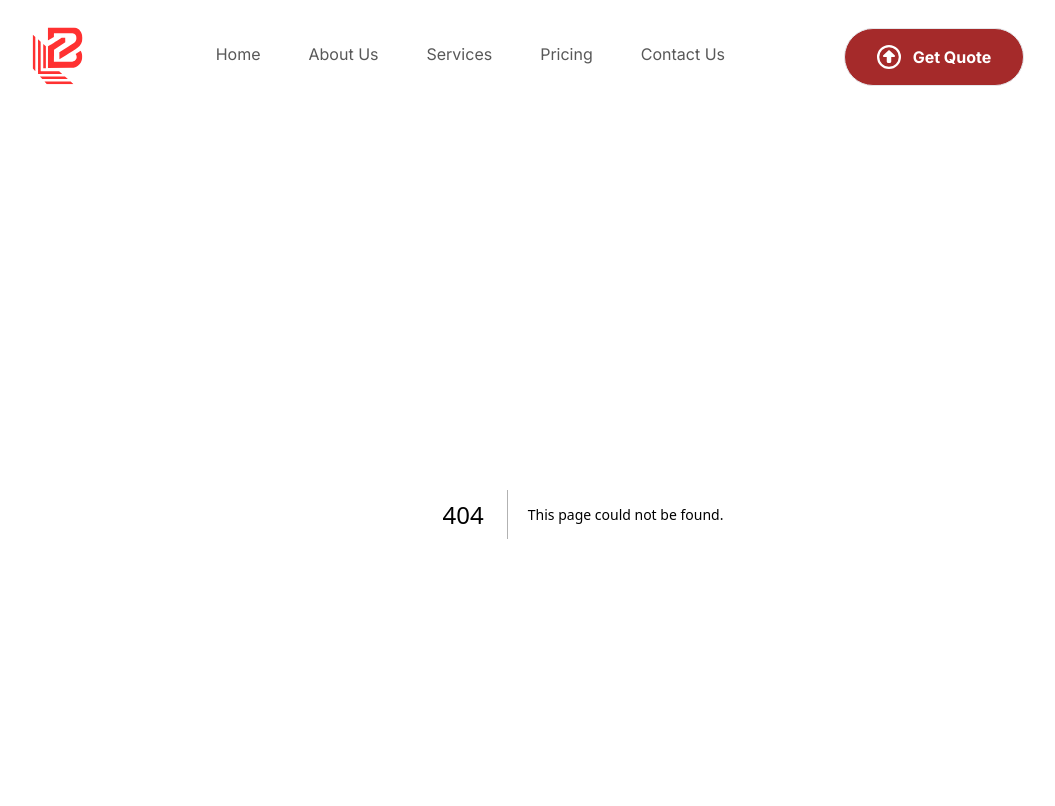
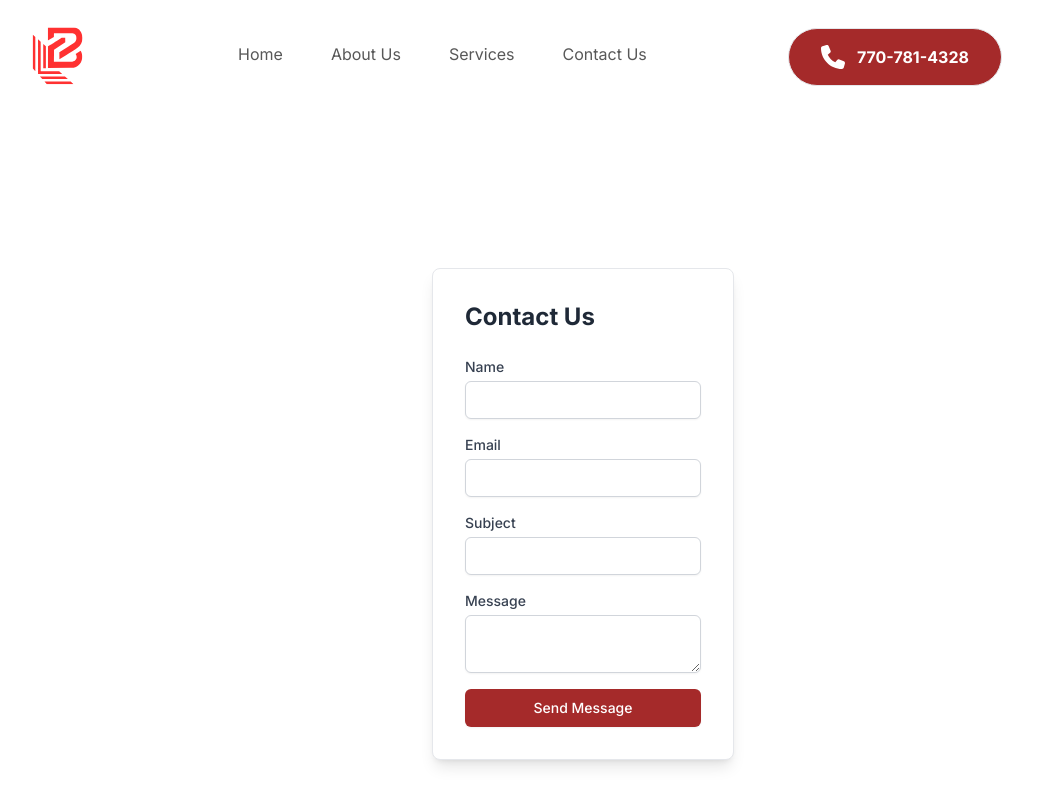
Before and after one commit to LucianBellevue/airotron-website, a Next.js app: page /contact-us in a window 1280 px wide. Before the commit this address had no page. Shown: the top 806 px of the page, without its empty margins (57-1112 px from the left). Built offline with nearby package versions, Linux system fonts and the light colour scheme.

Commit message:
added page for contact section and form

```diff
--- /dev/null
+++ b/app/contact-us/page.tsx
@@ -0,0 +1,19 @@
+"use client";
+import React from 'react'
+import Head from 'next/head';
+import ContactForm from "@/components/ContactForm"
+
+const ContactUs: React.FC = () => {
+  return (
+    <div id='contact-us'>
+      <Head>
+        <title>Contact Us</title>
+      </Head>
+      <main className='flex justify-center items-center min-h-screen bg-white'>
+        <ContactForm />
+      </main>
+    </div>
+  )
+}
+
+export default ContactUs
--- a/app/page.tsx
+++ b/app/page.tsx
@@ -3,8 +3,8 @@ import Head from "next/head";
 
 export default function Home() {
   return (
-    <h1 className="font-bold text-red-500 text-2xl">
-      Hello World
-    </h1>
+    <>
+
+    </>
   );
 }
--- a/components/BurgerMenu.tsx
+++ b/components/BurgerMenu.tsx
@@ -44,11 +44,11 @@ const BurgerMenu: React.FC = () => {
             )}
         </div>
         {isOpen && (
-            <ul className='absolute right-0 mt-2 w-[90vw] m-1 bg-white border border-gray-200 rounded-md shadow-lg'>
+            <ul className='absolute right-0 mt-2 w-[90vw] m-1 bg-white border border-gray-200 rounded-md shadow-lg ease-in transition-all duration-300'>
                 {NAV_LINKS.map((link) => (
                 <Link href={link.href}
                 key={link.key}
-                className='text-3xl flexCenter uppercase  px-4 py-2 text-gray-800 hover:font-bold transition duration-150'
+                className='text-3xl flexCenter uppercase  px-4 py-2 text-gray-800 hover:font-bold transition ease-in duration-150'
                 onClick={closeMenu}>
                     {link.label}
                 </Link>
--- a/components/Button.tsx
+++ b/components/Button.tsx
@@ -5,12 +5,13 @@ type ButtonProps ={
     title: string;
     icon?: string;
     variant: 'btn_dark_red'
+    className?: string;
 }
 
-const Button = ({type, title, icon, variant}: ButtonProps) => {
+const Button = ({type, title, icon, variant, className}: ButtonProps) => {
   return (
     <button
-        className={`flexCenter gap-3 rounded-full border ${variant}`}
+        className={`flexCenter gap-3 rounded-full border cursor-pointer ${variant}`}
         type={type}
         >
         {icon && <Image src={icon} alt={title} width={24} height={24} />}
--- /dev/null
+++ b/components/ContactForm.tsx
@@ -0,0 +1,84 @@
+import React from 'react'
+import { useState, FormEvent } from 'react';
+
+const ContactForm: React.FC = () => {
+  const [name, setName] = useState('');
+  const [email, setEmail] = useState('');
+  const [subject, setSubject] = useState('');
+  const [message, setMessage] = useState('');
+
+  const handleSubmit = (e: FormEvent) => {
+    e.preventDefault();
+    // Handle form submission logic here
+    console.log({ name, email, subject, message });
+  };
+
+  return (
+    <div className="max-w-md mx-auto bg-white p-8 border border-gray-200 rounded-lg shadow-lg">
+      <h2 className="text-2xl font-bold mb-6 text-gray-800">Contact Us</h2>
+      <form onSubmit={handleSubmit} className="space-y-4">
+        <div>
+          <label htmlFor="name" className="block text-sm font-medium text-gray-700">
+            Name
+          </label>
+          <input
+            type="text"
+            id="name"
+            className="mt-1 block w-full px-3 py-2 border border-gray-300 rounded-md shadow-sm focus:ring-indigo-500 focus:border-indigo-500 sm:text-sm"
+            value={name}
+            onChange={(e) => setName(e.target.value)}
+            required
+          />
+        </div>
+        <div>
+          <label htmlFor="email" className="block text-sm font-medium text-gray-700">
+            Email
+          </label>
+          <input
+            type="email"
+            id="email"
+            className="mt-1 block w-full px-3 py-2 border border-gray-300 rounded-md shadow-sm focus:ring-indigo-500 focus:border-indigo-500 sm:text-sm"
+            value={email}
+            onChange={(e) => setEmail(e.target.value)}
+            required
+          />
+        </div>
+        <div>
+          <label htmlFor="subject" className="block text-sm font-medium text-gray-700">
+            Subject
+          </label>
+          <input
+            type="text"
+            id="subject"
+            className="mt-1 block w-full px-3 py-2 border border-gray-300 rounded-md shadow-sm focus:ring-indigo-500 focus:border-indigo-500 sm:text-sm"
+            value={subject}
+            onChange={(e) => setSubject(e.target.value)}
+            required
+          />
+        </div>
+        <div>
+          <label htmlFor="message" className="block text-sm font-medium text-gray-700">
+            Message
+          </label>
+          <textarea
+            id="message"
+            className="mt-1 block w-full px-3 py-2 border border-gray-300 rounded-md shadow-sm focus:ring-indigo-500 focus:border-indigo-500 sm:text-sm"
+            value={message}
+            onChange={(e) => setMessage(e.target.value)}
+            required
+          />
+        </div>
+        <div>
+          <button
+            type="submit"
+            className="w-full inline-flex justify-center py-2 px-4 border border-transparent shadow-sm text-sm font-medium rounded-md text-white bg-red-90 hover:bg-red-50 focus:outline-none focus:ring-2 focus:ring-offset-2 focus:ring-indigo-500"
+          >
+            Send Message
+          </button>
+        </div>
+      </form>
+    </div>
+  );
+};
+
+export default ContactForm;
--- a/components/Navbar.tsx
+++ b/components/Navbar.tsx
@@ -3,7 +3,7 @@ import Image from 'next/image'
 import Link from 'next/link'
 import React from 'react'
 import { NAV_LINKS } from '../constants'
-import Button from './button'
+import Button from './Button'
 import BurgerMenu from './BurgerMenu'
 
 
@@ -23,9 +23,10 @@ const Navbar = () => {
       <div className='lg:flexCenter hidden'>
         <Button
         type="button"
-        title="Get Quote"
-        icon="/circle-up-regular.svg"
-        variant="btn_dark_red" />
+        title="770-781-4328"
+        icon="/phone-solid.svg"
+        variant="btn_dark_red"
+        className="" />
       </div>
       <BurgerMenu />
     </nav>
--- a/constants/index.ts
+++ b/constants/index.ts
@@ -2,8 +2,8 @@ export const NAV_LINKS = [
   { href: '/', key: 'home', label: 'Home' },
   { href: '/', key: 'about_us', label: 'About Us' },
   { href: '/', key: 'services', label: 'Services' },
-  { href: '/', key: 'pricing ', label: 'Pricing ' },
-  { href: '/', key: 'contact_us', label: 'Contact Us' },
+  // { href: '/', key: 'pricing ', label: 'Pricing ' },
+  { href: '/contact-us', key: 'contact_us', label: 'Contact Us' },
 ];
 
 // CAMP SECTION
--- a/package.json
+++ b/package.json
@@ -11,6 +11,7 @@
   "dependencies": {
     "@headlessui/react": "^2.1.1",
     "next": "14.2.4",
+    "nodemailer": "^6.9.14",
     "react": "^18",
     "react-dom": "^18"
   },
```
Also changed, not shown: api/contact.ts (added), public/phone-solid.svg (added), 1 other file (tests, documents, lock files or other folders).
